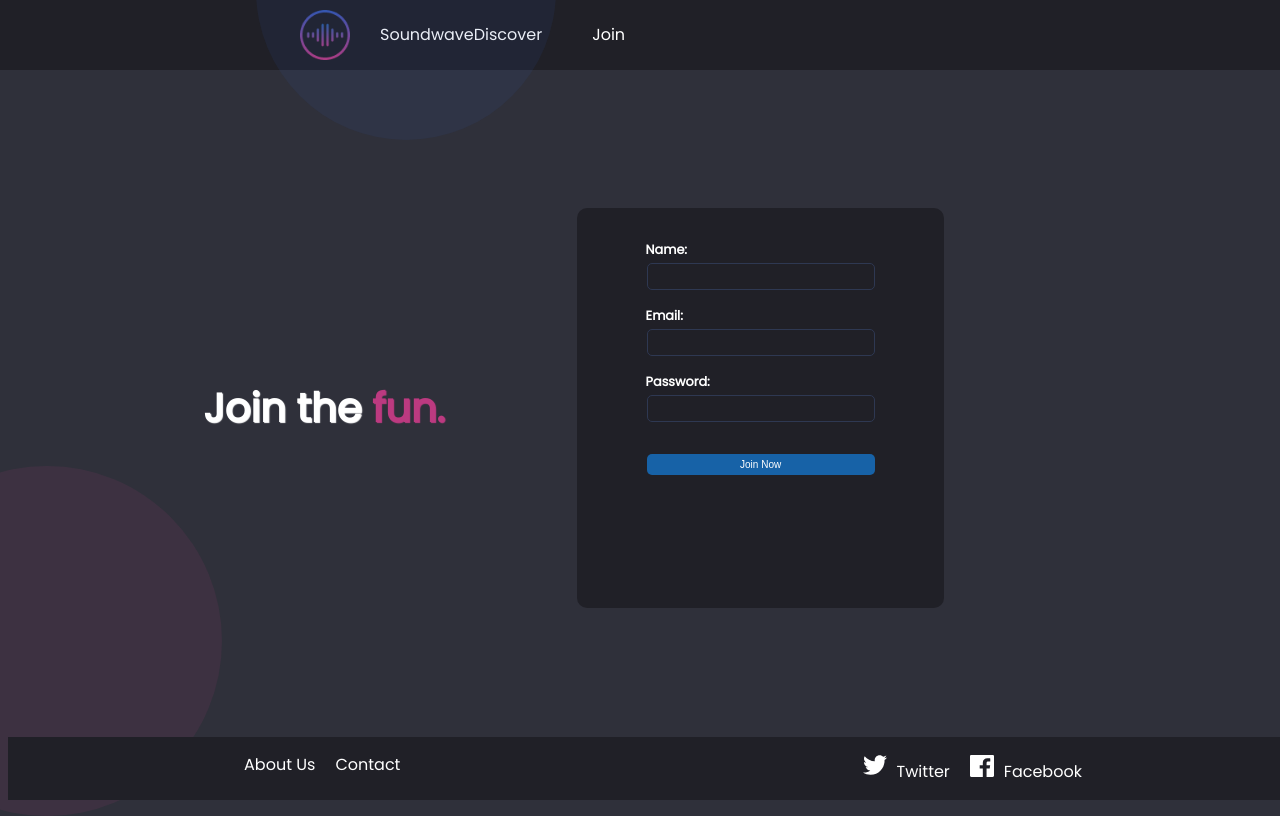
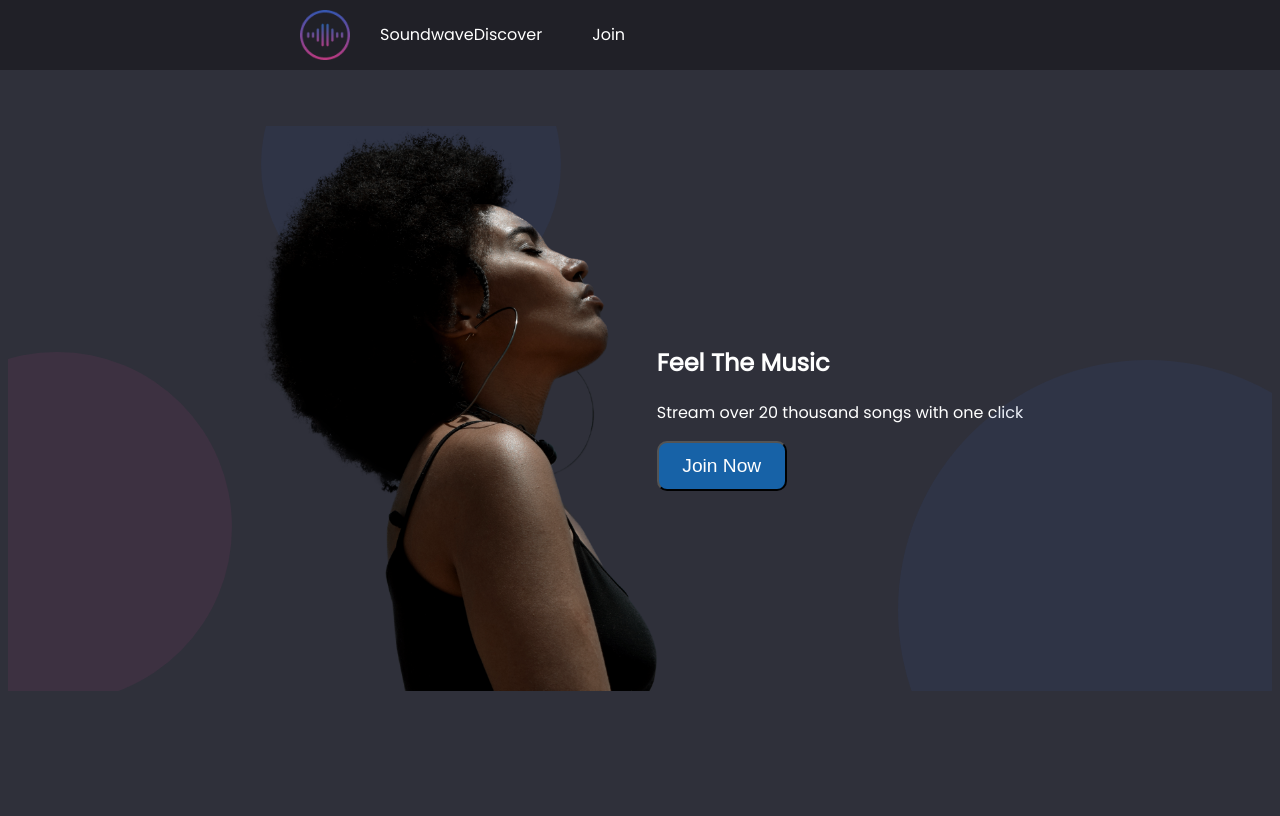
Before and after one commit to saudlari/soundWave, a React (Vite) app: page / in a window 1280 px wide. Built offline with nearby package versions, Linux system fonts and the light colour scheme.

Commit message:
circles added

```diff
--- a/src/App.jsx
+++ b/src/App.jsx
@@ -2,15 +2,14 @@ import Header from "./components/header/Header";
 import "./App.css";
 import Bodyhome from "../src/components/bodyhome/Bodyhome";
 
-import Join from "../src/pages/join/Join"
-import Footer from "../src/components/footer/Footer"
+
+
 
 function App() {
   return (
     <>
       <Header/>
-      <Join/>
-     <Footer />
+      <Bodyhome />
 
     </>
   );
```
